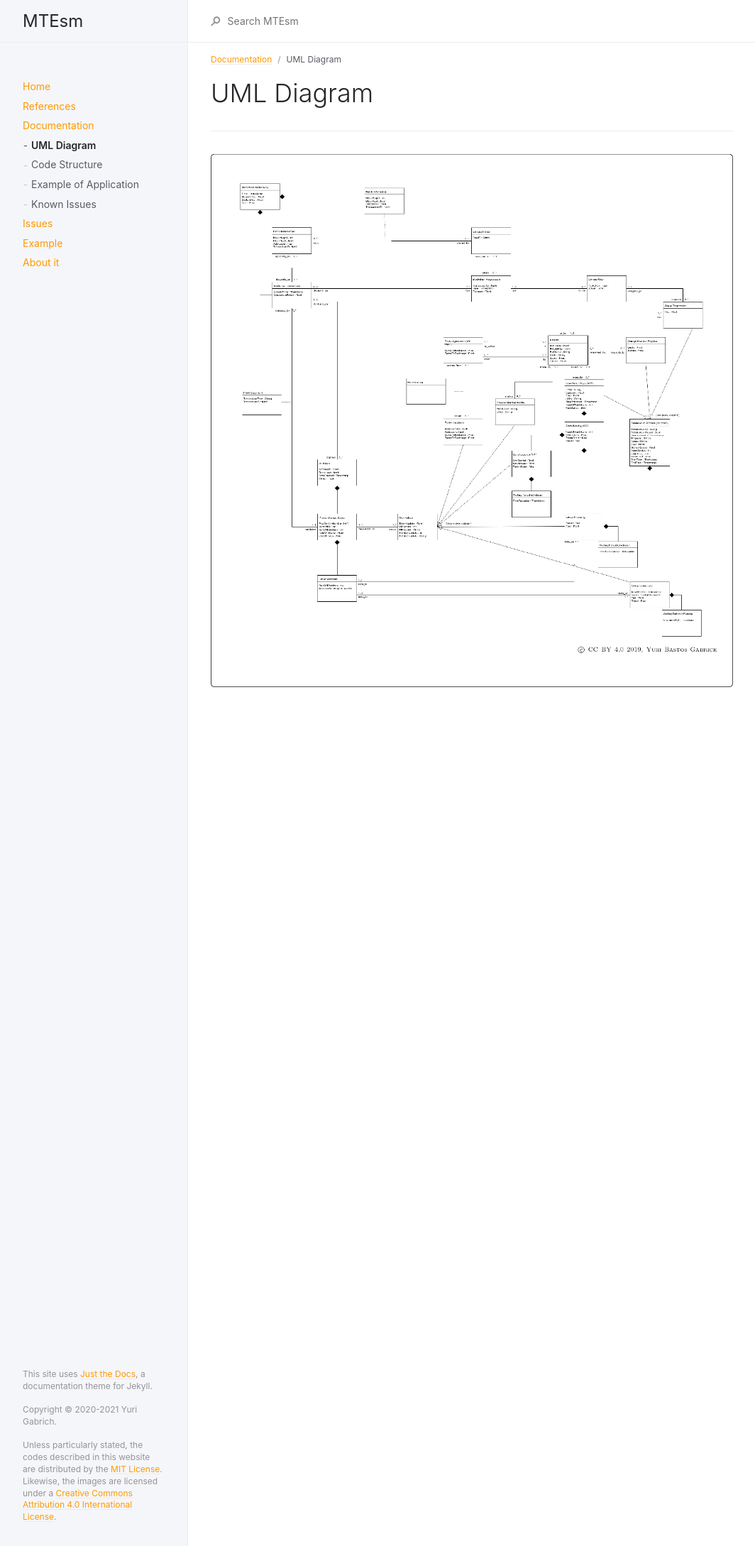
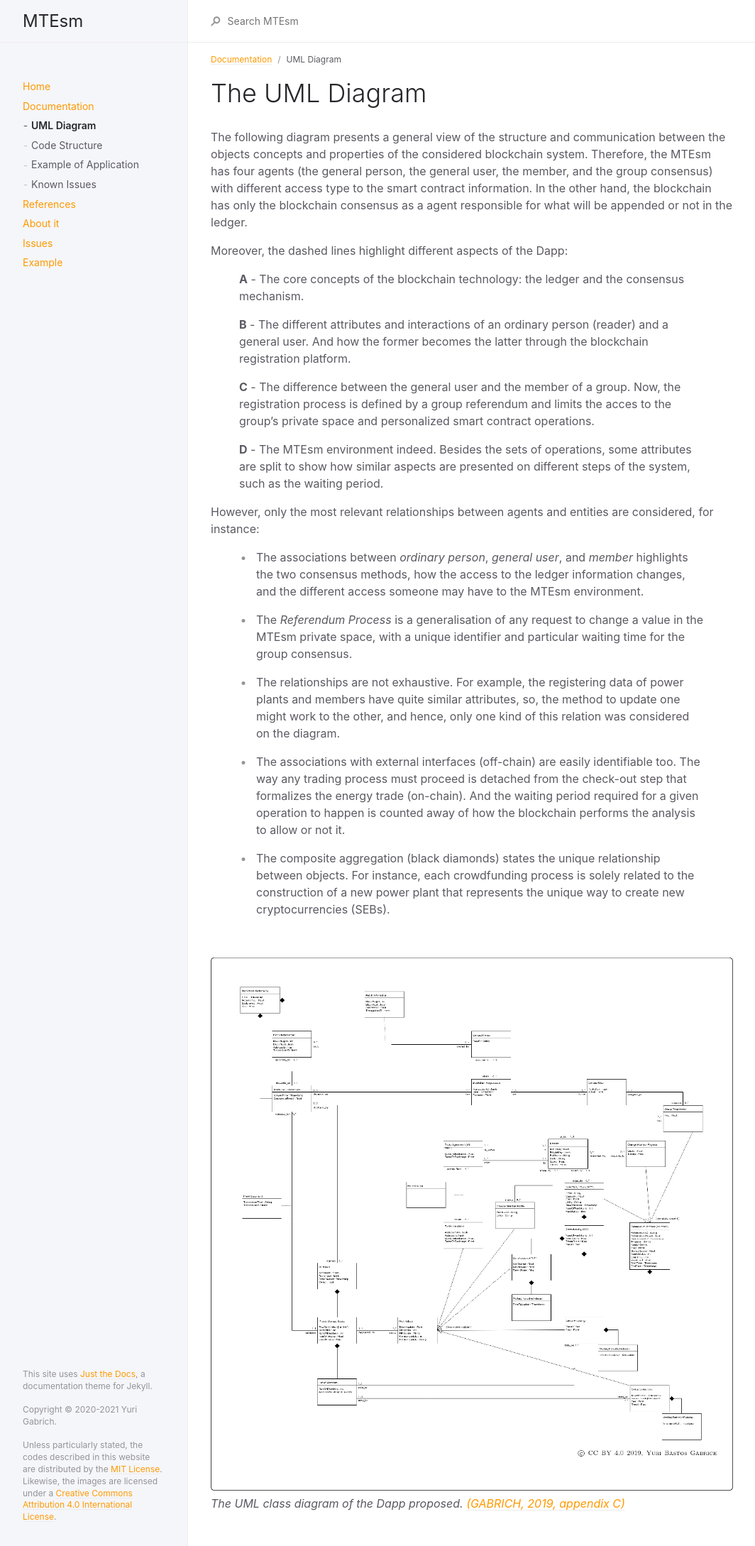
Before and after one commit to yurigabrich/microgrid-dapp, a Jekyll site: the page built from docs/docs/documentation/uml.md, in a window 1280 px wide. Shown: the whole page at 71% size, without its empty margins (107-1171 px from the left). Built offline with Jekyll 4.4.1, drawn with Linux system fonts in a browser that asks for light colours.

Commit message:
Updated the description of the UML.

```diff
--- a/docs/docs/documentation/uml.md
+++ b/docs/docs/documentation/uml.md
@@ -5,9 +5,46 @@ parent: Documentation
 nav_order: 1
 ---
 
-# UML Diagram
-{: .no_toc }
+# The UML Diagram
 
----
+The following diagram presents a general view of the structure and communication between the objects concepts and properties of the considered blockchain system.
+Therefore, the MTEsm has four agents (the general person, the general user, the member, and the group consensus) with different access type to the smart contract information.
+In the other hand, the blockchain has only the blockchain consensus as a agent responsible for what will be appended or not in the ledger.
+
+Moreover, the dashed lines highlight different aspects of the Dapp:
+
+> **A** - The core concepts of the blockchain technology: the ledger and the consensus mechanism.
+
+> **B** - The different attributes and interactions of an ordinary person (reader) and a general user.
+And how the former becomes the latter through the blockchain registration platform.
+
+> **C** - The difference between the general user and the member of a group.
+Now, the registration process is defined by a group referendum and limits the acces to the group's private space and personalized smart contract operations.
+
+> **D** - The MTEsm environment indeed.
+Besides the sets of operations, some attributes are split to show how similar aspects are presented on different steps of the system, such as the waiting period.
+
+
+However, only the most relevant relationships between agents and entities are considered, for instance:
+
+> - The associations between *ordinary person*, *general user*, and *member* highlights the two consensus methods,
+how the access to the ledger information changes, and the different access someone may have to the MTEsm environment.
+
+> - The *Referendum Process* is a generalisation of any request to change a value in the MTEsm private space,
+with a unique identifier and particular waiting time for the group consensus.
+
+> - The relationships are not exhaustive.
+For example, the registering data of power plants and members have quite similar attributes,
+so, the method to update one might work to the other, and hence, only one kind of this relation was considered on the diagram.
+
+> - The associations with external interfaces (off-chain) are easily identifiable too.
+The way any trading process must proceed is detached from the check-out step that formalizes the energy trade (on-chain).
+And the waiting period required for a given operation to happen is counted away of how the blockchain performs the analysis to allow or not it.
+
+> - The composite aggregation (black diamonds) states the unique relationship between objects.
+For instance, each crowdfunding process is solely related to the construction of a new power plant that represents the unique way to create new cryptocurrencies (SEBs).
+
+<br>
 
 ![uml](https://raw.githubusercontent.com/yurigabrich/microgrid-dapp/master/pseudo-code/imgs/uml.png)
+*The UML class diagram of the Dapp proposed. [(GABRICH, 2019, appendix C)](/microgrid-dapp/docs/references)*
```
Also changed, not shown: docs/docs/about.md (+1 -1 lines), docs/docs/documentation/documentation.md (+1 -1 lines).
